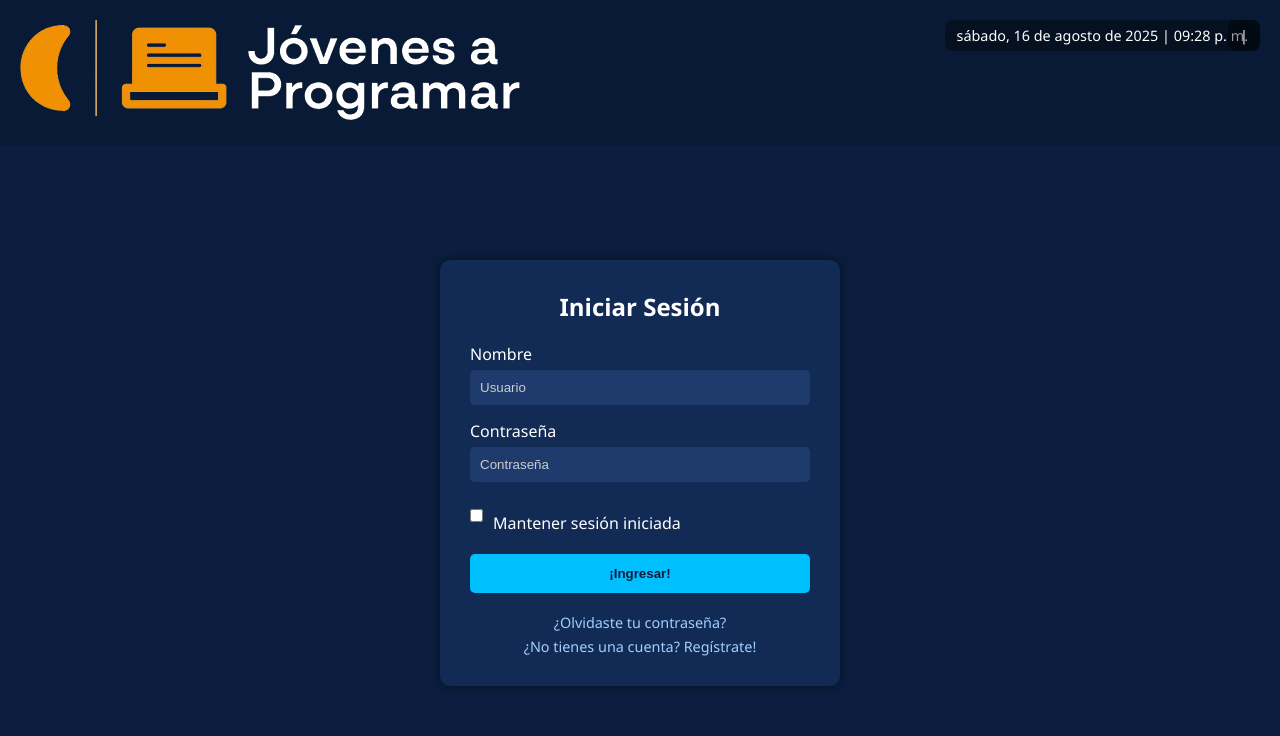
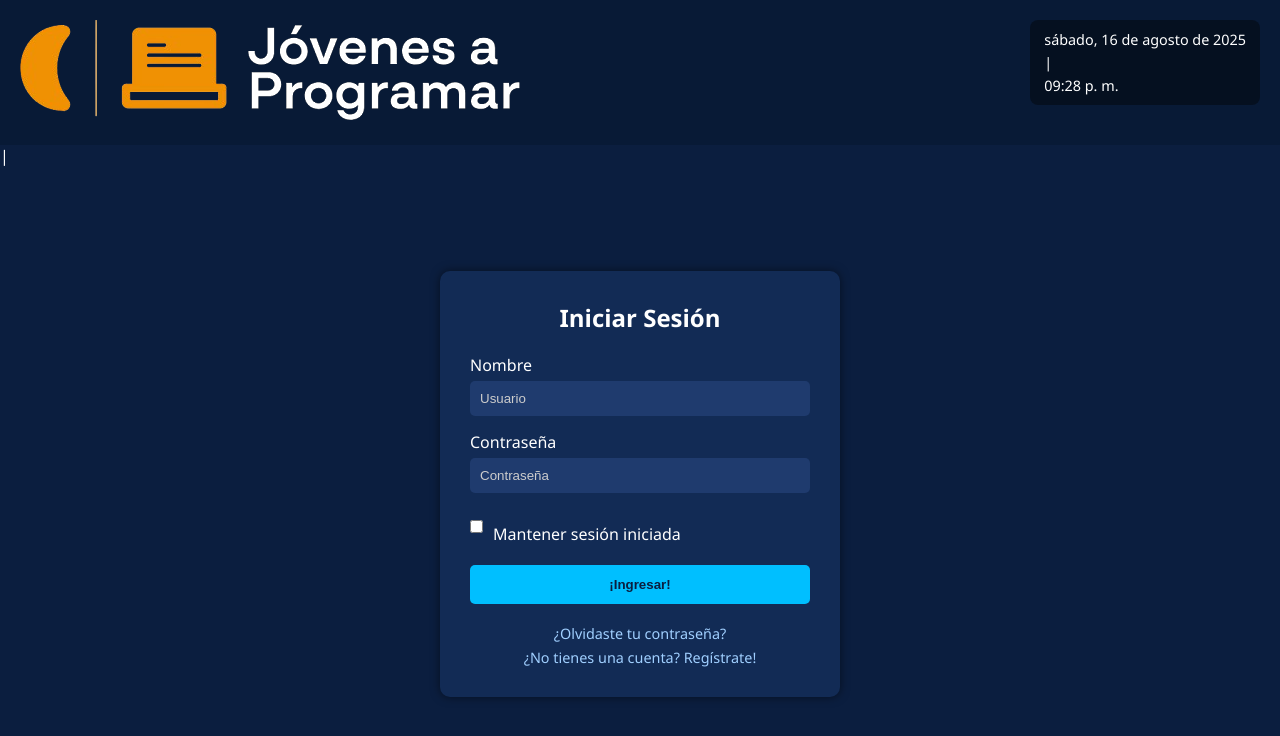
Before and after one commit to CoreyShadows/proyectoJAP2025, a plain HTML site: page login.html in a window 1280 px wide. Drawn offline with Linux system fonts and the light colour scheme.

Commit message:
Update login.css

```diff
--- a/css/login.css
+++ b/css/login.css
@@ -117,13 +117,17 @@ button:hover {
 
 
 
-#info-tiempo, #clima {
+#info-tiempo {
   position: absolute;
   top: 20px;
   right: 20px;
   font-size: 0.9rem;
   color: #ffffff;
   background-color: rgba(0,0,0,0.4);
-  padding: 6px 12px;
+  padding: 10px 14px;
   border-radius: 8px;
+  z-index: 10;
+  display: flex;
+  flex-direction: column;
+  gap: 4px;
 }
```
